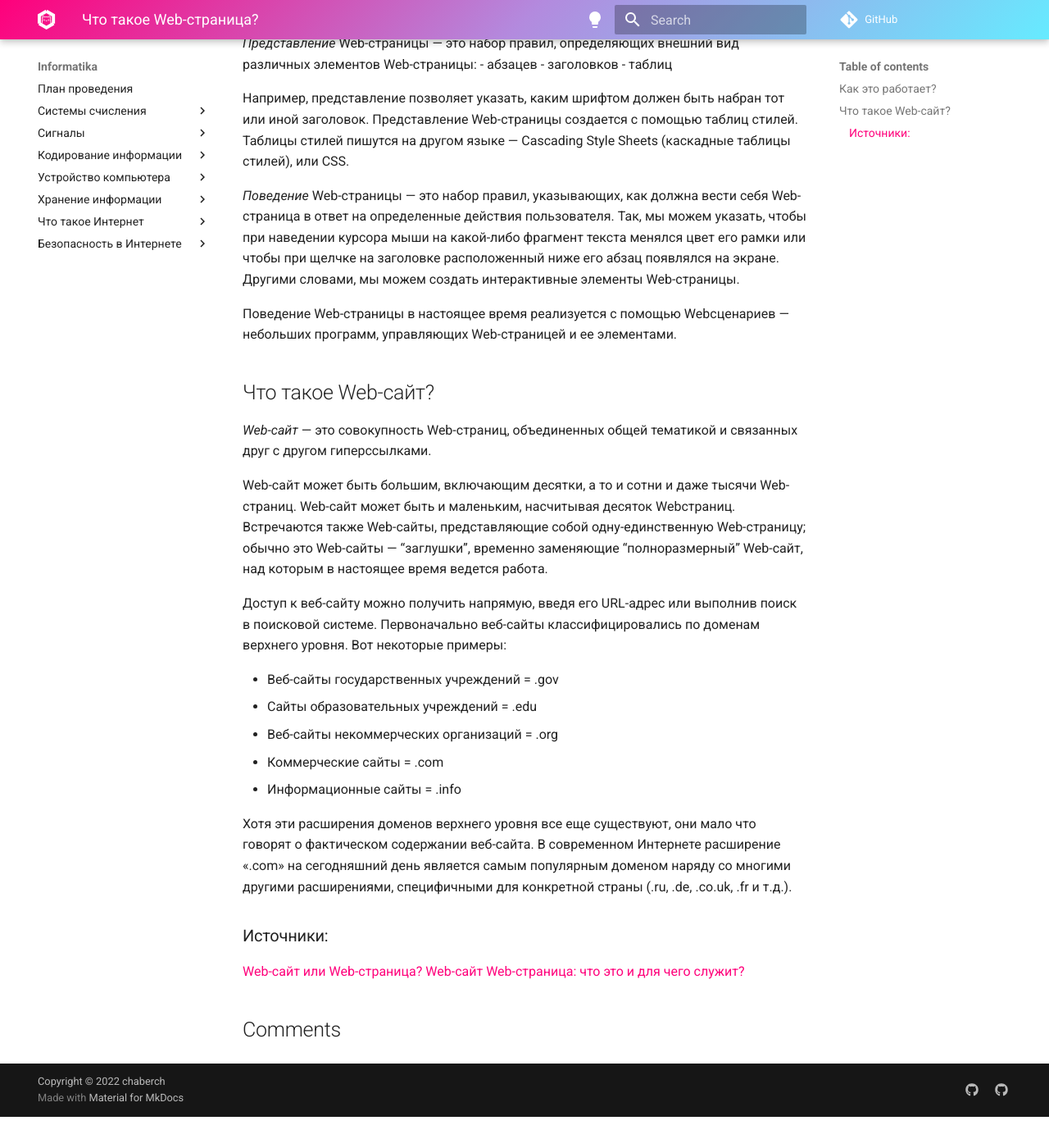
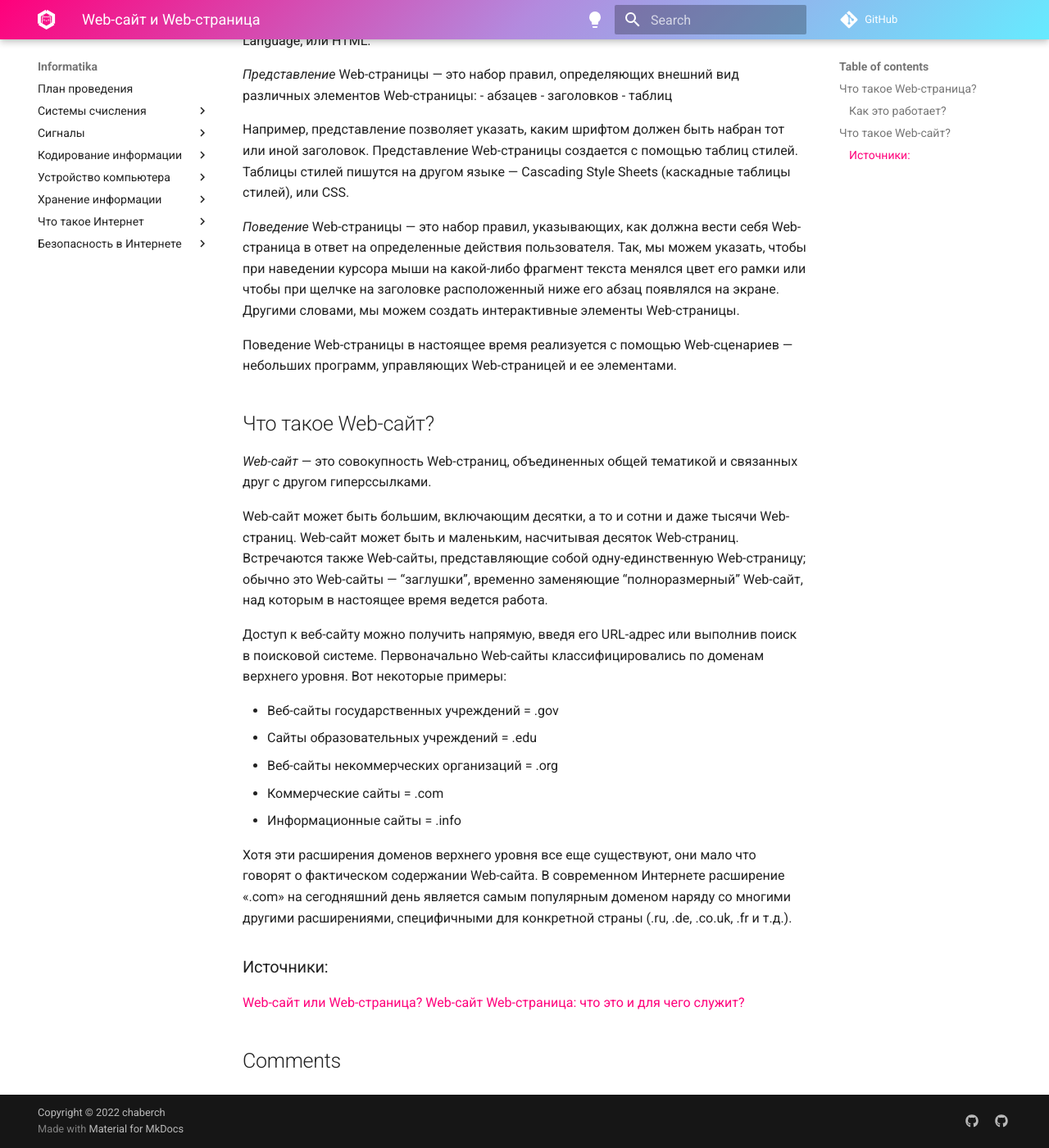
Before and after one commit to chabErch/Informatika, an MkDocs documentation site: the page built from docs/Сети связи/Web/Web-сайт и Web-страница.md, in a window 1280 px wide and 1400 px high, scrolled down 544 px. Shown: the whole window at 82% size. Built offline with MkDocs 1.6.1 and Material for MkDocs 9.7.7, drawn with Linux system fonts in a browser that asks for light colours; comment, search, counter and statistics services are not loaded; before the commit the page ends 1906 px from its top, so only the background shows below that; some of the changed text lies outside the part shown.

Commit message:
Update Web-сайт и Web-страница.md

```diff
--- a/docs/Сети связи/Web/Web-сайт и Web-страница.md
+++ b/docs/Сети связи/Web/Web-сайт и Web-страница.md
@@ -1,10 +1,11 @@
-# Что такое Web-страница?
+# Web-сайт и Web-страница
+## Что такое Web-страница?
 
 Web-страница — это документ, предназначенный для распространения в Интернете.
-Она представляет собой обычный текстовый файл, имеющий расширение htm[l].
+Она представляет собой обычный текстовый файл, имеющий расширение html.
 В этом файле содержится код Web-страницы — текст, являющийся ее содержимым, который отформатирован с помощью специальных команд.
 
-## Как это работает?
+### Как это работает?
 
 Все, что находится на любой Web-странице, можно разделить на три категориии:
 - _содержимое_
@@ -35,7 +36,7 @@ _Поведение_ Web-страницы — это набор правил, у
 Так, мы можем указать, чтобы при наведении курсора мыши на какой-либо фрагмент текста менялся цвет его рамки или чтобы при щелчке на заголовке расположенный ниже его абзац появлялся на экране.
 Другими словами, мы можем создать интерактивные элементы Web-страницы.
 
-Поведение Web-страницы в настоящее время реализуется с помощью Webсценариев — небольших программ, управляющих Web-страницей и ее элементами.
+Поведение Web-страницы в настоящее время реализуется с помощью Web-сценариев — небольших программ, управляющих Web-страницей и ее элементами.
 
 ## Что такое Web-сайт?
 
@@ -43,12 +44,12 @@ _Web-сайт_ — это совокупность Web-страниц,
 объединенных общей тематикой и связанных друг с другом гиперссылками.
 
 Web-сайт может быть большим, включающим десятки, а то и сотни и даже тысячи Web-страниц.
-Web-сайт может быть и маленьким, насчитывая десяток Webстраниц.
+Web-сайт может быть и маленьким, насчитывая десяток Web-страниц.
 Встречаются также Web-сайты, представляющие собой одну-единственную Web-страницу;
 обычно это Web-сайты — “заглушки”, временно заменяющие “полноразмерный” Web-сайт, над которым в настоящее время ведется работа.
 
 Доступ к веб-сайту можно получить напрямую, введя его URL-адрес или выполнив поиск в поисковой системе.
-Первоначально веб-сайты классифицировались по доменам верхнего уровня. Вот некоторые примеры:
+Первоначально Web-сайты классифицировались по доменам верхнего уровня. Вот некоторые примеры:
 
 - Веб-сайты государственных учреждений = .gov
 - Сайты образовательных учреждений = .edu
@@ -56,7 +57,7 @@ Web-сайт может быть и маленьким, насчитывая д
 - Коммерческие сайты = .com
 - Информационные сайты = .info
 
-Хотя эти расширения доменов верхнего уровня все еще существуют, они мало что говорят о фактическом содержании веб-сайта.
+Хотя эти расширения доменов верхнего уровня все еще существуют, они мало что говорят о фактическом содержании Web-сайта.
 В современном Интернете расширение «.com» на сегодняшний день является самым популярным доменом наряду со многими другими расширениями, специфичными для конкретной страны (.ru, .de, .co.uk, .fr и т.д.).
 
 ### Источники:
```
